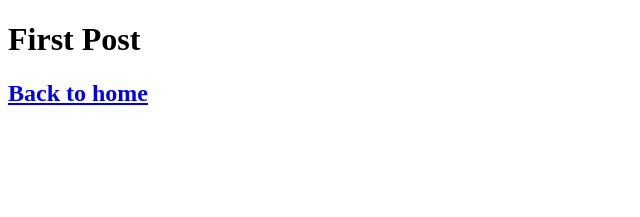
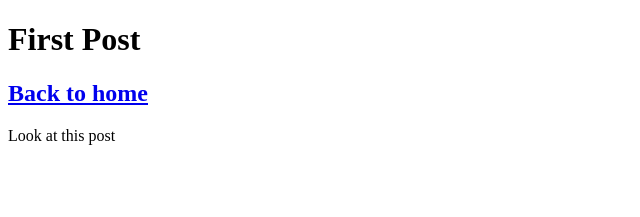
Before and after one commit to jon-wehner/nextjs-blog, a Next.js app: page /posts/first-post in a window 1280 px wide. Shown: the top 217 px of the page, without its empty margins (0-640 px from the left). Built offline with nearby package versions, Linux system fonts and the light colour scheme.

Commit message:
added stuff to first post

```diff
--- a/pages/posts/first-post.js
+++ b/pages/posts/first-post.js
@@ -10,6 +10,7 @@ const FirstPost = () => {
           <a>Back to home</a>
         </Link>
       </h2>
+      <p>Look at this post</p>
     </>
   );
 };
```
